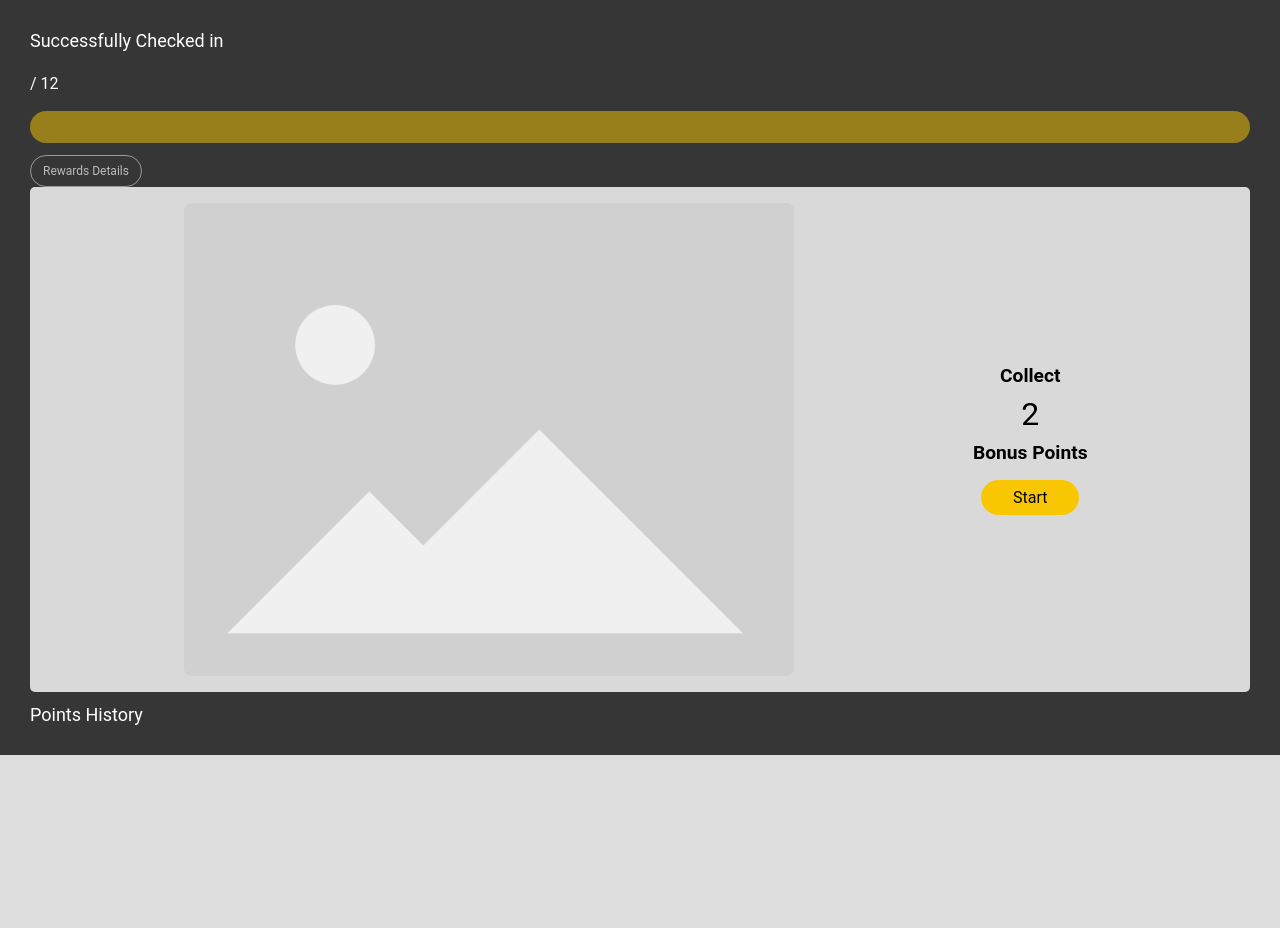
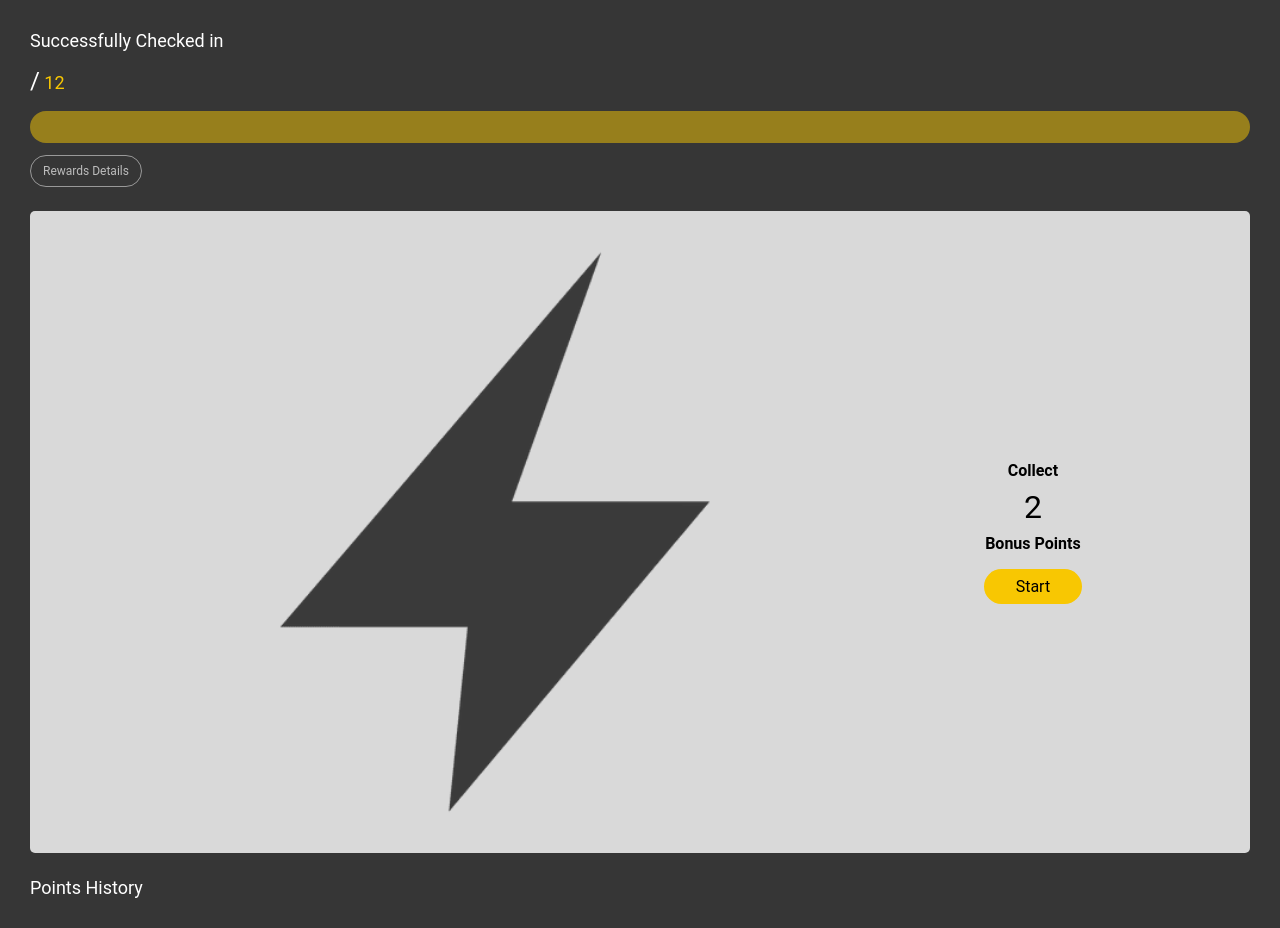
Before and after one commit to douglahoma/techlahoma-private, a Flask app: template templates/neon_redirect.html in a window 1280 px wide. Shown: the part 100-1028 px from the top of the page. Before the commit the page ends 855 px from the top, so only its background shows below. Run offline with Flask 3, Linux system fonts and the light colour scheme; the template is opened without the code that fills it, so the values that code supplies are empty.

Commit message:
updates to landing + neon_redirect templates

```diff
--- a/static/neon_redirect.css
+++ b/static/neon_redirect.css
@@ -23,8 +23,12 @@ main {
     margin: 30px;
 }
 
-.rewards #points :first-child {
+.rewards #points :first-child, .rewards #points :nth-child(2) {
     font-size: 1.5rem;
+}
+.rewards #points :last-child {
+    font-size: 1.125rem;
+    color:rgba(248, 199, 2, 1);
 }
 
 .visualization {
@@ -97,7 +101,7 @@ a {
 
 }
 .card h2 {
-    font-size: 1.2rem;
+    font-size: 1rem;
     padding: 0;
     margin: 0;
 }
@@ -130,7 +134,13 @@ li {
 .container .image img {
     width: 100%;
 }
+.container.card {
+    margin-top: 24px;
+}
 
+h1#pointshistory {
+    margin-top: 24px;
+}
 .points-card {
     width: 100%;
     display: flex;
--- a/templates/neon_redirect.html
+++ b/templates/neon_redirect.html
@@ -21,7 +21,7 @@
     <main>
         <h1>Successfully Checked in <u>{{name}}</u></h1>
         <div class="container rewards">
-            <p id="points"><span id="points_num">{{points_dict.points}}</span><span>/</span><span> 12</span></p>
+            <p id="points"><span id="points_num">{{points_dict.points}}</span><span> /</span><span> 12</span></p>
         </div>
         <div class="container">
             <div class="visualization"> <div class="bar"></div></div>
@@ -31,7 +31,7 @@
         <div class="container card">
             <div class="cardInner image">
                 <!-- <img src="../static/placeholder_image.png" alt="placeholder"> -->
-                <img src="{{url_for('static', filename='placeholder_image.png')}}" alt="placeholder">
+                <img src="{{url_for('static', filename='bolt.png')}}" alt="placeholder">
             </div>
             <div class="cardInner content">
                 <h2>Collect</h2>
@@ -41,19 +41,19 @@
             </div>
         </div>
         <div class="container">
-            <h1>Points History</h1>
+            <h1 id="pointshistory">Points History</h1>
             <ul>
                 {% for event in points_dict.events %}
                     <li>
                         <div class="container points-card">
                             <div class="image">
                                 <!-- <img src="../static/placeholder_image.png" alt="placeholder"> -->
-                                <img src="{{url_for('static', filename='placeholder_image.png')}}" alt="placeholder">
+                                <img src="{{url_for('static', filename='TulsaWebDevs.png')}}" alt="placeholder">
                             </div>
                             <div class="content">
-                                <p>{{event.type}}</p>
                                 <p>{{event.subtype}}</p>
-                                <p>{{event.date}}</p>
+                                <p></p>
+                                <p>{{event.date}} - {{event.type}}</p>
                             </div>
                         </div>
                     </li>
@@ -65,10 +65,7 @@
         const bar = document.querySelector('.bar');
         const points = document.querySelector('#points_num').innerHTML;
         const percent = (points / 12) * 100;
-        /* cast string to int */
-        console.log(points);
         bar.style.width = percent + '%';
-        console.log(percent);
     </script>
 </body>
 </html>
```
Also changed, not shown: static/landing.css (+18 -5 lines), templates/landing.html (+6 -3 lines), static/TulsaWebDevs.png (renamed from static/UserGroupImages/TulsaWebDevs.png), static/bolt.png (added), static/drowpdown_arrow.png (added).
